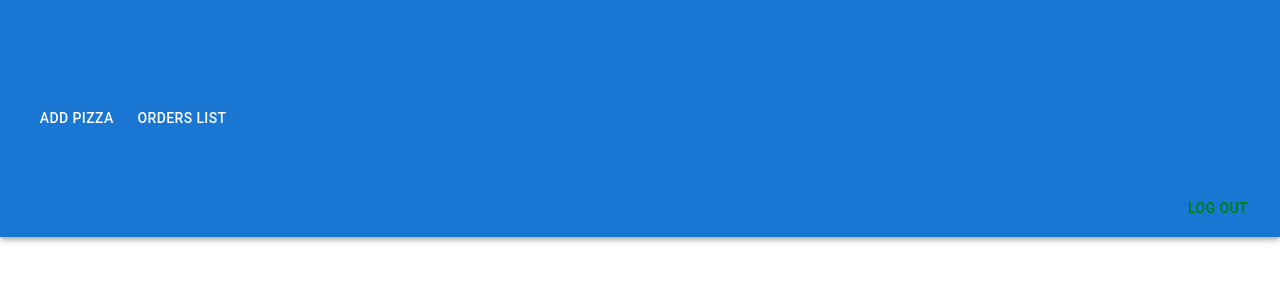
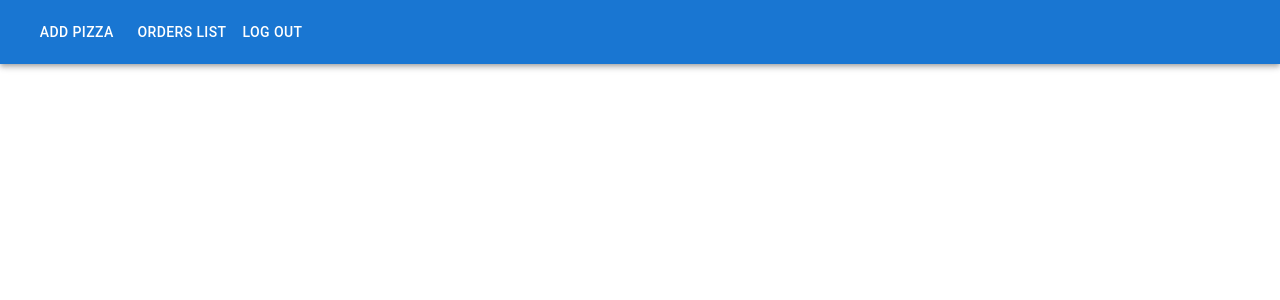
Before and after one commit to sathish0706/Webcode-2_Frontend, a React (Create React App) app: page /admin in a window 1280 px wide. Shown: the top 300 px of the page. Built offline with nearby package versions, Linux system fonts and the light colour scheme; no server answers.

Commit message:
Update Admin.js

```diff
--- a/src/Components/Admin/Admin.js
+++ b/src/Components/Admin/Admin.js
@@ -18,7 +18,7 @@ const Admin = () => {
           <Button color="inherit" onClick={() => navigate("/order/list")}>
             &nbsp; Orders List
           </Button>
-          <div className="fa-solid box">
+          <div >
             <Button color="inherit" onClick={() => navigate("/signin")}>
               Log out
             </Button>
```
